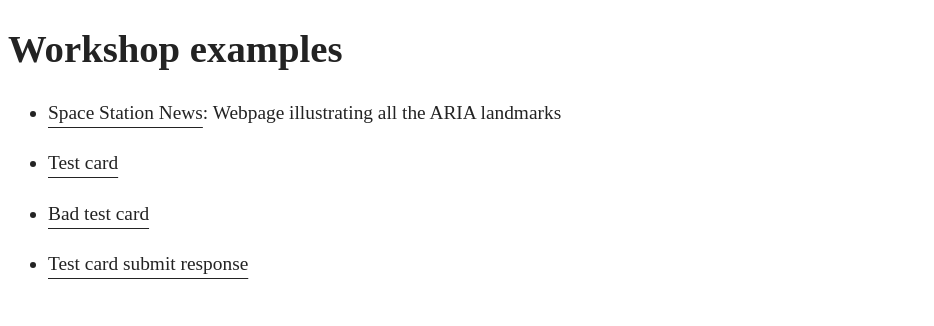
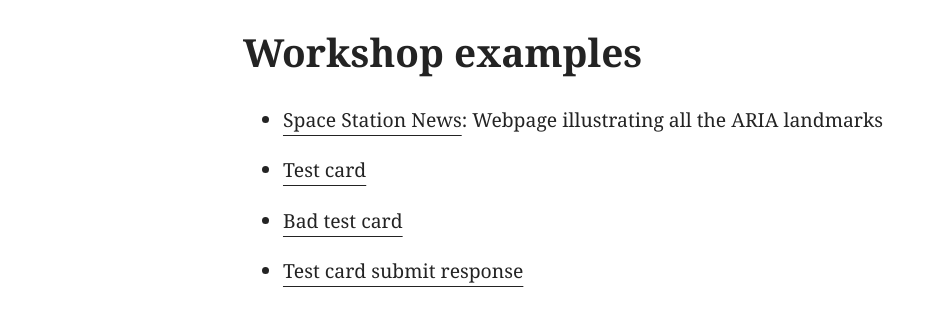
Before and after one commit to p-n-c/examples, a website built with Parcel: page src/index.html in a window 1280 px wide. Shown: the whole page, without its empty margins (0-934 px from the left). Built offline with nearby package versions, Linux system fonts and the light colour scheme.

Commit message:
add classes to centre text

```diff
--- a/src/index.html
+++ b/src/index.html
@@ -7,26 +7,30 @@
       name="description"
       content="Useful webpages to use during workshops"
     />
+    <script src="/src/style.css"></script>
     <title>Workshop examples | People & Code</title>
     <link rel="stylesheet" href="/src/style.css" />
   </head>
-  <body>
+  <body class="body">
     <header>
       <h1>Workshop examples</h1>
     </header>
-    <main id="main" class="main"></main>
+    <main id="main" class="main">
       <ul>
         <li>
           <a href="space-station-news.html">Space Station News</a>: Webpage
           illustrating all the ARIA landmarks
         </li>
         <li><a href="/src/accessibility/test-card.html">Test card</a></li>
-      <li><a href="/src/accessibility/bad-test-card.html">Bad test card</a></li>
+        <li>
+          <a href="/src/accessibility/bad-test-card.html">Bad test card</a>
+        </li>
         <li>
           <a href="/src/accessibility/test-card-submit-response.html"
             >Test card submit response</a
           >
         </li>
       </ul>
+    </main>
   </body>
 </html>
```
Also changed, not shown: 1 other file. Lines whose indentation alone changed are shown as unchanged.
